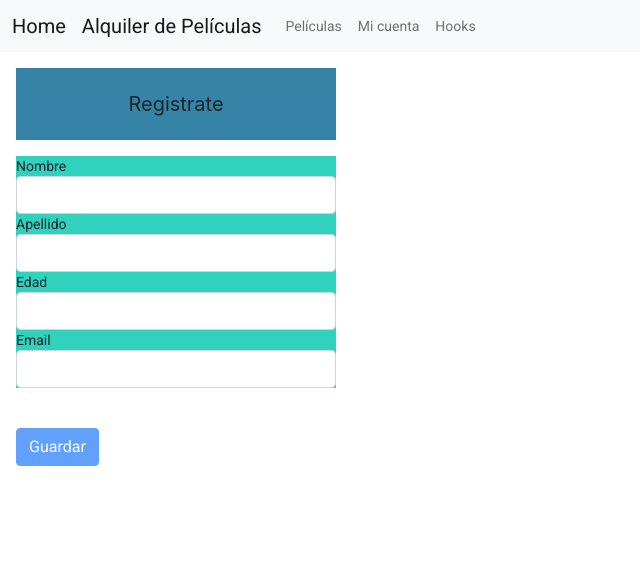
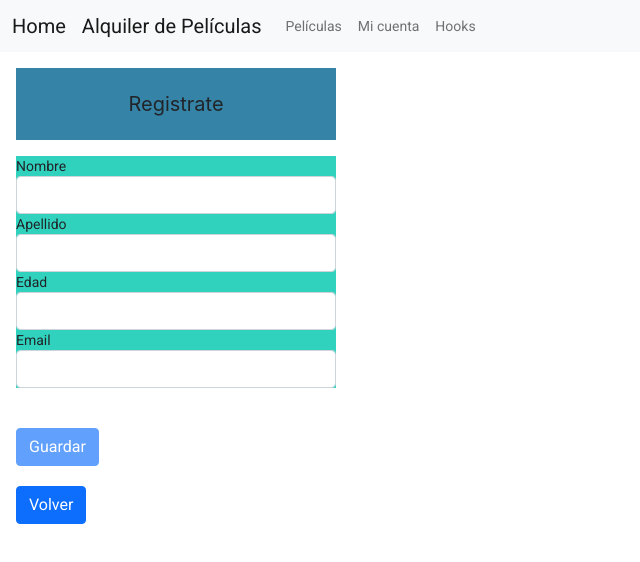
Before and after one commit to GisePaezYunnissi/proyectofinal, an Angular app: page /register in a window 1280 px wide. Shown: the top 562 px of the page, without its empty margins (0-640 px from the left). Built offline with nearby package versions, Linux system fonts and the light colour scheme.

Commit message:
Agregado del botón volver

```diff
--- a/src/app/components/register/register.component.html
+++ b/src/app/components/register/register.component.html
@@ -42,4 +42,5 @@
   <button type="submit" class="btn btn-primary"[disabled]="!personaForm.valid"(click)="guardar()">Guardar</button>
   <br>
   <br>
+  <button type="submit"class="btn btn-primary" (click)="volver()">Volver</button>
 </form>
--- a/src/app/components/register/register.component.ts
+++ b/src/app/components/register/register.component.ts
@@ -1,5 +1,7 @@
 import { Component, OnInit } from '@angular/core';
 import { FormControl, FormGroup, Validators } from '@angular/forms';
+import { Router } from '@angular/router';
+import { MiCuentaComponent } from '../mi-cuenta/mi-cuenta.component';
 
 
 @Component({
@@ -20,16 +22,24 @@ export class RegisterComponent implements OnInit {
   apellidoControl = this.personaForm.controls['apellido'];
   emailControl = this.personaForm.controls['email'];
 
-  constructor() { }
+  constructor(
+    private router: Router
+  ) { }
 
   ngOnInit(): void {
     //this.personaForm.valueChanges.subscribe(values => console.log('value changes',values));
     this.personaForm.controls['nombre'].valueChanges.subscribe(values => console.log('value changes',values));
     this.personaForm.controls['apellido'].valueChanges.subscribe(values => console.log('value changes',values));
+
   }
 
   guardar(){
     console.log(this.personaForm.value);
   }
 
+  volver(){
+    this.router.navigate(['login']);
+    console.log("Volver");
+  }
+
 }
```
